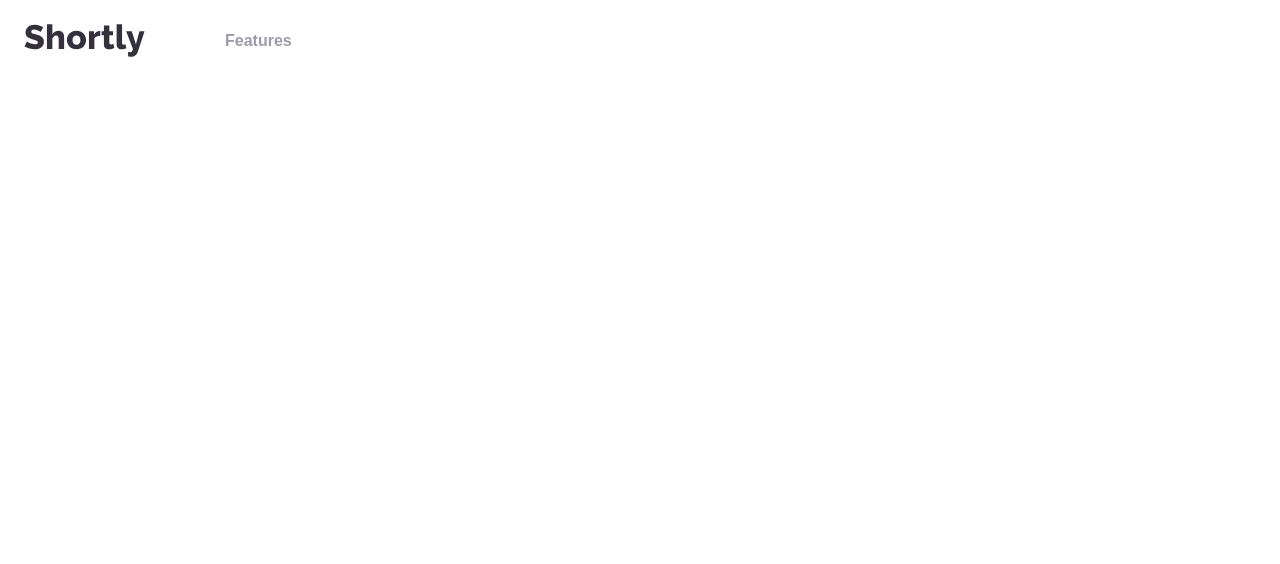
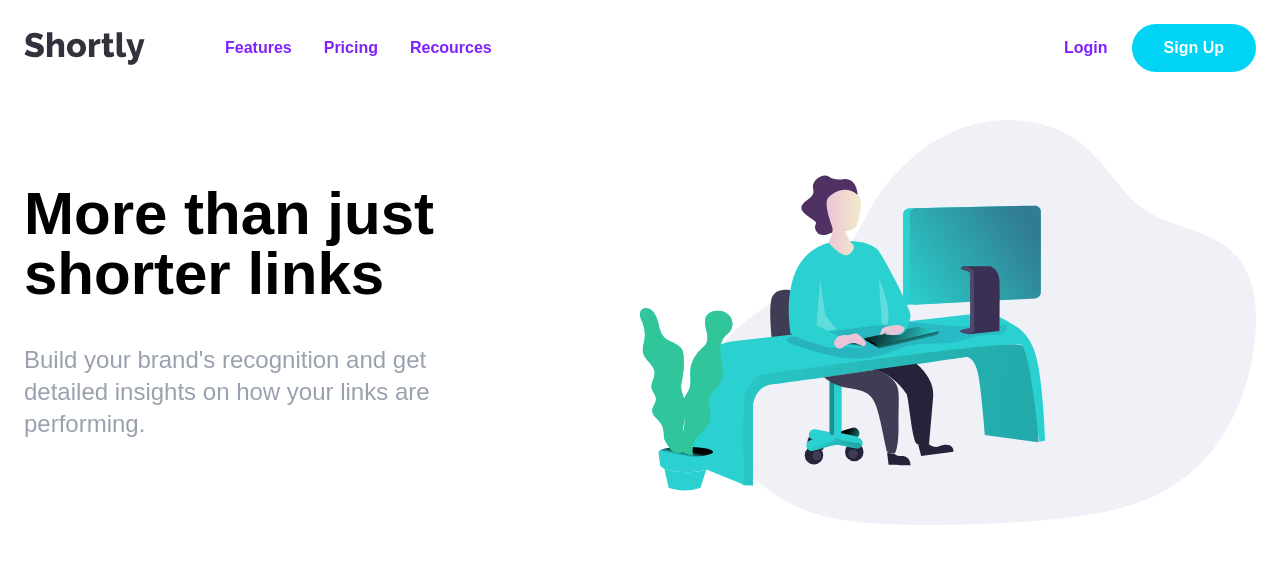
Before and after one commit to Dor-J/tailwind-excercises, a Next.js app: page /shortly in a window 1280 px wide. Shown: the top 564 px of the page. Built offline with nearby package versions, Linux system fonts and the light colour scheme.

Commit message:
Add menu for desktop and  start hero section

```diff
--- a/src/app/shortly/page.tsx
+++ b/src/app/shortly/page.tsx
@@ -1,4 +1,6 @@
 import type { Metadata } from "next";
+import type { StaticImageData } from "next/image";
+
 import Image from "next/image";
 
 export const metadata: Metadata = {
@@ -29,16 +31,72 @@ export default function ShortlyPage() {
             <Image src={logo} alt="shortly logo" />
             {/* Left Menu */}
             <div className="hidden space-x-8 font-bold lg:flex">
-              <a
-                href="#"
-                className="text-grayishViolet hover:text-veryDarkViolet"
-              >
+              <a href="#" className="text-violet-600 hover:text-violet-800">
                 Features
+              </a>
+              <a href="#" className="text-violet-600 hover:text-violet-800">
+                Pricing
+              </a>
+              <a href="#" className="text-violet-600 hover:text-violet-800">
+                Recources
               </a>
             </div>
           </div>
+
+          {/* Right buttons menu */}
+          <div className="hidden items-center space-x-6 font-bold text-violet-600 lg:flex">
+            <div className="hover:text-violet-800">Login</div>
+            <a
+              href="#"
+              className="rounded-full bg-cyan-400 px-8 py-3 font-bold text-white capitalize hover:opacity-70"
+            >
+              Sign Up
+            </a>
+          </div>
+          {/* Hambutger Menu */}
+          <button
+            id="menu-btn"
+            className="hamburger block focus:outline-none lg:hidden"
+            type="button"
+          >
+            <span className="hamburger-top"></span>
+            <span className="hamburger-middle"></span>
+            <span className="hamburger-bottom"></span>
+          </button>
         </div>
+        {/* TODOs Mobile Menu */}
       </nav>
+
+      {/* -----------Hero Section----------- */}
+
+      <section id="shortly-hero">
+        {/* Hero Container */}
+        <div className="container mx-auto flex flex-col-reverse p-6 lg:flex-row">
+          {/* Content container */}
+          <div className="mb-44 flex flex-col space-y-10 lg:mt-16 lg:w-1/2 xl:mb-52">
+            <h1 className="text-center text-5xl font-bold lg:max-w-md lg:text-left lg:text-6xl">
+              More than just shorter links
+            </h1>
+            <p className="text-center text-2xl text-gray-400 lg:max-w-md lg:text-left">
+              Build your brand&apos;s recognition and get detailed insights on
+              how your links are performing.
+            </p>
+            <div className="mx-auto lg:mx-0">
+              <a
+                href="#"
+                className="bg-cyan rounded-full px-10 py-5 text-2xl font-bold text-white hover:opacity-70 lg:py-4"
+              >
+                Get Started
+              </a>
+            </div>
+          </div>
+
+          {/*  Image  */}
+          <div className="mx-auto mb-24 md:w-180 lg:mb-0 lg:w-1/2">
+            <Image src={heroSectionImage} alt="" />
+          </div>
+        </div>
+      </section>
     </main>
   );
 }
```
